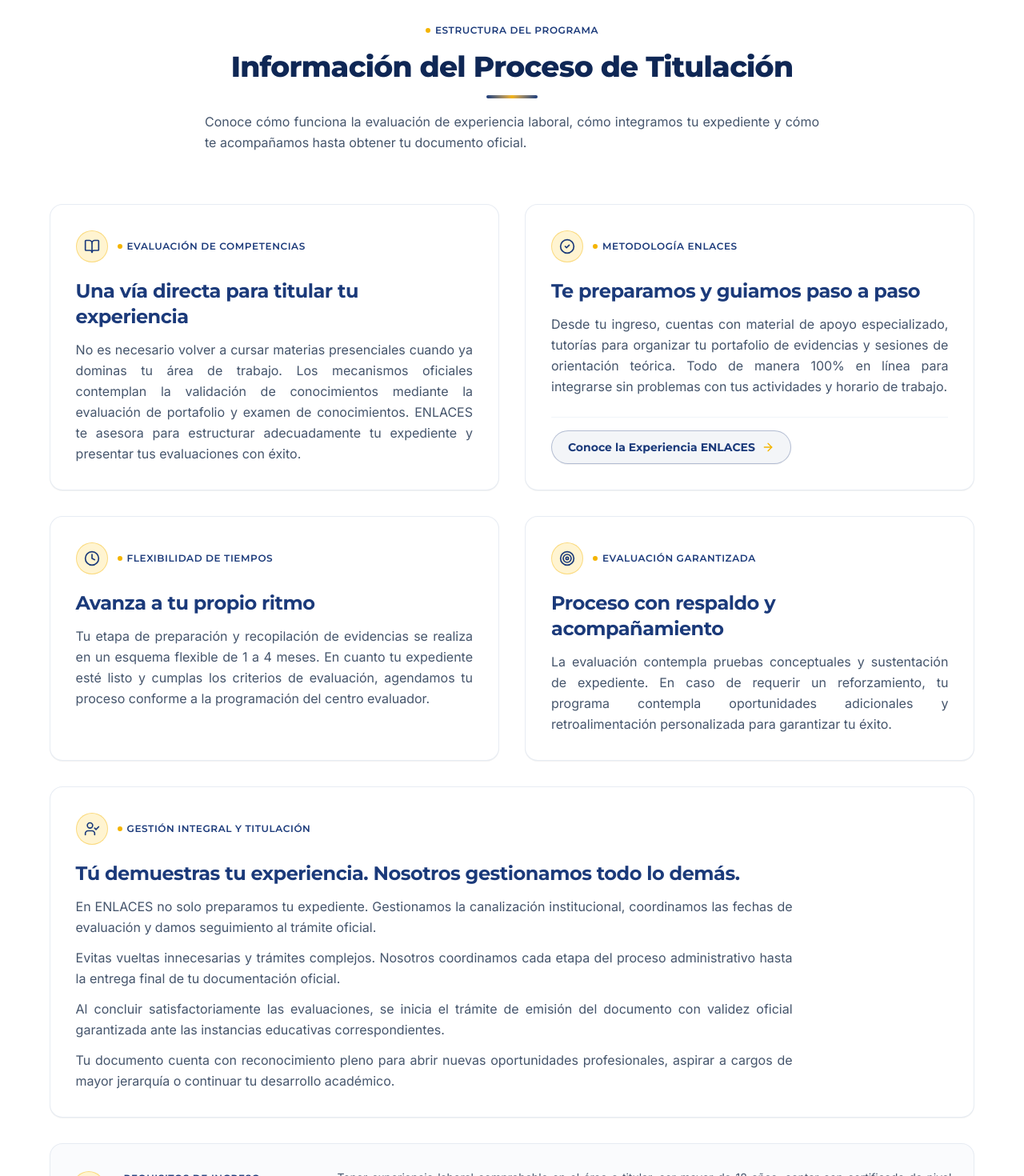
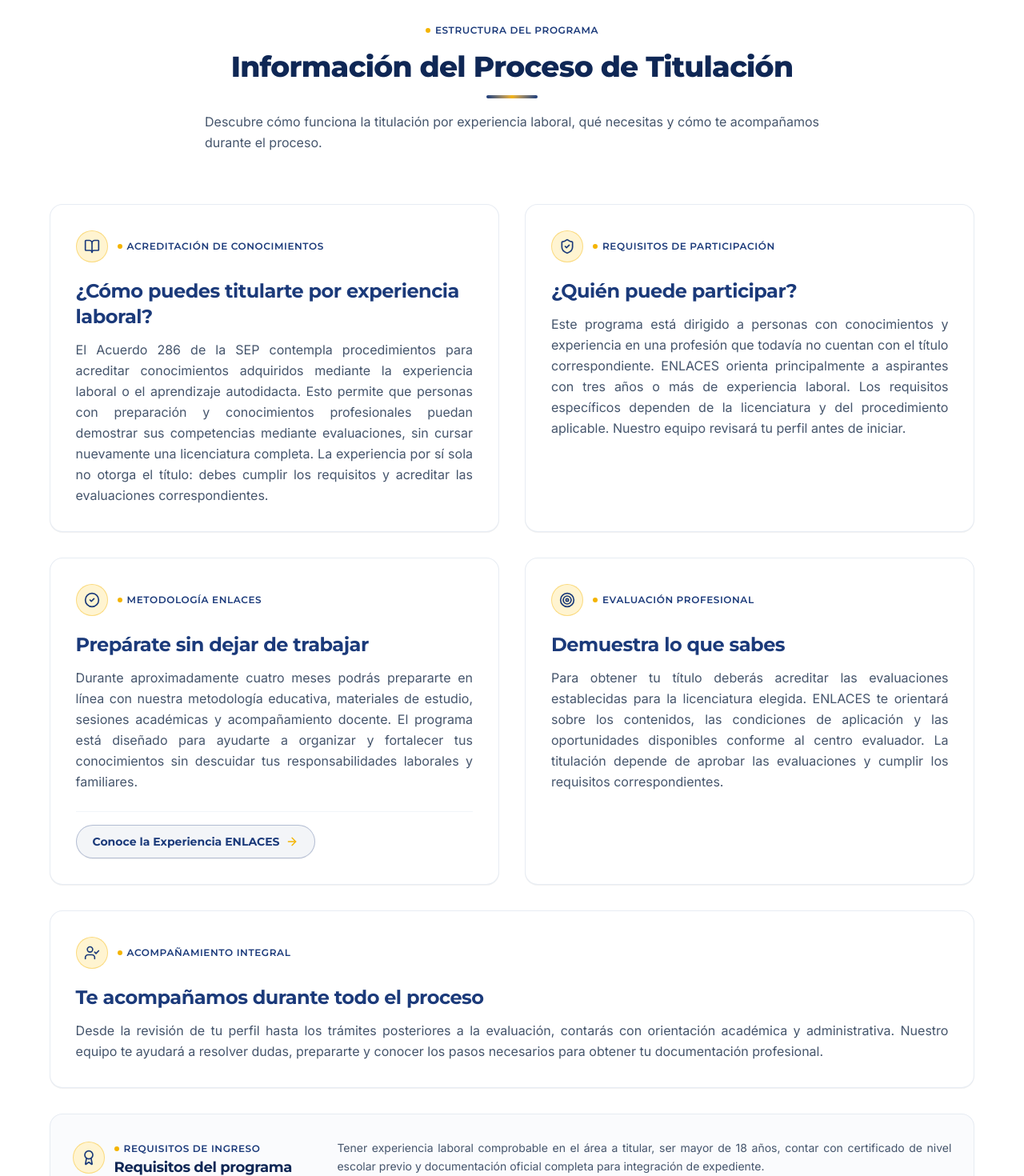
Before and after one commit to dmytro-webild/b02179c9-55a4-4431-96fc-35acbd36f5d2, a React (Vite) app: page /oferta/titulacion-por-experiencia-laboral in a window 1280 px wide. Shown: the part 1940-3410 px from the top of the page at 80% size. Built offline with nearby package versions, Linux system fonts and the light colour scheme.

Commit message:
Webild agent: Actualiza la sección de Información del Proceso de Titulació

```diff
--- a/src/pages/OfertaTitulacionExperienciaLaboralPage.tsx
+++ b/src/pages/OfertaTitulacionExperienciaLaboralPage.tsx
@@ -6,7 +6,6 @@ import {
   Award,
   ShieldCheck,
   Target,
-  Clock,
   ArrowRight,
   CheckCircle2,
   UserCheck,
@@ -264,13 +263,13 @@ export default function OfertaTitulacionExperienciaLaboralPage() {
             </h2>
             <div className="mx-auto my-4 h-1 w-16 rounded-full bg-gradient-to-r from-[#1B3A7A] via-[#F4B400] to-[#1B3A7A]" />
             <p className="font-['Inter'] text-slate-600 text-base leading-relaxed text-left sm:text-justify">
-              Conoce cómo funciona la evaluación de experiencia laboral, cómo integramos tu expediente y cómo te acompañamos hasta obtener tu documento oficial.
+              Descubre cómo funciona la titulación por experiencia laboral, qué necesitas y cómo te acompañamos durante el proceso.
             </p>
           </div>
 
           {/* Grid de 5 Bloques Informativos en 2 Columnas */}
           <div className="grid grid-cols-1 md:grid-cols-2 gap-6 sm:gap-8 items-stretch">
-            {/* Bloque 1: Alternativa Acuerdo 286 / Titulación por Experiencia */}
+            {/* Bloque 1: Acreditación de conocimientos */}
             <motion.div
               initial={{ opacity: 0, y: 20 }}
               whileInView={{ opacity: 1, y: 0 }}
@@ -284,24 +283,51 @@ export default function OfertaTitulacionExperienciaLaboralPage() {
                   </div>
                   <span className="inline-flex items-center gap-1.5 font-['Montserrat'] font-semibold text-xs text-[#1B3A7A] uppercase tracking-wider">
                     <span className="size-1.5 rounded-full bg-[#F4B400] shrink-0" />
-                    Evaluación de Competencias
+                    Acreditación de conocimientos
                   </span>
                 </div>
                 <h3 className="font-['Montserrat'] font-bold text-xl sm:text-2xl text-[#1B3A7A]">
-                  Una vía directa para titular tu experiencia
+                  ¿Cómo puedes titularte por experiencia laboral?
                 </h3>
                 <p className="mt-3 font-['Inter'] text-slate-600 text-sm sm:text-base leading-relaxed text-left sm:text-justify">
-                  No es necesario volver a cursar materias presenciales cuando ya dominas tu área de trabajo. Los mecanismos oficiales contemplan la validación de conocimientos mediante la evaluación de portafolio y examen de conocimientos. ENLACES te asesora para estructurar adecuadamente tu expediente y presentar tus evaluaciones con éxito.
+                  El Acuerdo 286 de la SEP contempla procedimientos para acreditar conocimientos adquiridos mediante la experiencia laboral o el aprendizaje autodidacta. Esto permite que personas con preparación y conocimientos profesionales puedan demostrar sus competencias mediante evaluaciones, sin cursar nuevamente una licenciatura completa. La experiencia por sí sola no otorga el título: debes cumplir los requisitos y acreditar las evaluaciones correspondientes.
                 </p>
               </div>
             </motion.div>
 
-            {/* Bloque 2: Preparación en Línea */}
+            {/* Bloque 2: Requisitos de participación */}
             <motion.div
               initial={{ opacity: 0, y: 20 }}
               whileInView={{ opacity: 1, y: 0 }}
               viewport={{ once: true }}
               transition={{ delay: 0.05 }}
+              className="rounded-2xl border border-slate-200/80 bg-white p-6 sm:p-8 shadow-2xs hover:border-[#F4B400]/60 transition-all flex flex-col justify-between"
+            >
+              <div>
+                <div className="flex items-center gap-3 mb-5">
+                  <div className="w-10 h-10 rounded-xl bg-[#FFF4D1] text-[#1B3A7A] flex items-center justify-center shrink-0 border border-[#F4B400]/40">
+                    <ShieldCheck className="w-5 h-5 text-[#1B3A7A]" />
+                  </div>
+                  <span className="inline-flex items-center gap-1.5 font-['Montserrat'] font-semibold text-xs text-[#1B3A7A] uppercase tracking-wider">
+                    <span className="size-1.5 rounded-full bg-[#F4B400] shrink-0" />
+                    Requisitos de participación
+                  </span>
+                </div>
+                <h3 className="font-['Montserrat'] font-bold text-xl sm:text-2xl text-[#1B3A7A]">
+                  ¿Quién puede participar?
+                </h3>
+                <p className="mt-3 font-['Inter'] text-slate-600 text-sm sm:text-base leading-relaxed text-left sm:text-justify">
+                  Este programa está dirigido a personas con conocimientos y experiencia en una profesión que todavía no cuentan con el título correspondiente. ENLACES orienta principalmente a aspirantes con tres años o más de experiencia laboral. Los requisitos específicos dependen de la licenciatura y del procedimiento aplicable. Nuestro equipo revisará tu perfil antes de iniciar.
+                </p>
+              </div>
+            </motion.div>
+
+            {/* Bloque 3: Metodología ENLACES */}
+            <motion.div
+              initial={{ opacity: 0, y: 20 }}
+              whileInView={{ opacity: 1, y: 0 }}
+              viewport={{ once: true }}
+              transition={{ delay: 0.1 }}
               className="rounded-2xl border border-slate-200/80 bg-white p-6 sm:p-8 shadow-2xs hover:border-[#F4B400]/60 transition-all flex flex-col justify-between"
             >
               <div>
@@ -315,10 +341,10 @@ export default function OfertaTitulacionExperienciaLaboralPage() {
                   </span>
                 </div>
                 <h3 className="font-['Montserrat'] font-bold text-xl sm:text-2xl text-[#1B3A7A]">
-                  Te preparamos y guiamos paso a paso
+                  Prepárate sin dejar de trabajar
                 </h3>
                 <p className="mt-3 font-['Inter'] text-slate-600 text-sm sm:text-base leading-relaxed text-left sm:text-justify">
-                  Desde tu ingreso, cuentas con material de apoyo especializado, tutorías para organizar tu portafolio de evidencias y sesiones de orientación teórica. Todo de manera 100% en línea para integrarse sin problemas con tus actividades y horario de trabajo.
+                  Durante aproximadamente cuatro meses podrás prepararte en línea con nuestra metodología educativa, materiales de estudio, sesiones académicas y acompañamiento docente. El programa está diseñado para ayudarte a organizar y fortalecer tus conocimientos sin descuidar tus responsabilidades laborales y familiares.
                 </p>
               </div>
               <div className="mt-6 pt-4 border-t border-slate-100">
@@ -332,34 +358,7 @@ export default function OfertaTitulacionExperienciaLaboralPage() {
               </div>
             </motion.div>
 
-            {/* Bloque 3: Avanza a tu propio ritmo */}
-            <motion.div
-              initial={{ opacity: 0, y: 20 }}
-              whileInView={{ opacity: 1, y: 0 }}
-              viewport={{ once: true }}
-              transition={{ delay: 0.1 }}
-              className="rounded-2xl border border-slate-200/80 bg-white p-6 sm:p-8 shadow-2xs hover:border-[#F4B400]/60 transition-all flex flex-col justify-between"
-            >
-              <div>
-                <div className="flex items-center gap-3 mb-5">
-                  <div className="w-10 h-10 rounded-xl bg-[#FFF4D1] text-[#1B3A7A] flex items-center justify-center shrink-0 border border-[#F4B400]/40">
-                    <Clock className="w-5 h-5 text-[#1B3A7A]" />
-                  </div>
-                  <span className="inline-flex items-center gap-1.5 font-['Montserrat'] font-semibold text-xs text-[#1B3A7A] uppercase tracking-wider">
-                    <span className="size-1.5 rounded-full bg-[#F4B400] shrink-0" />
-                    Flexibilidad de Tiempos
-                  </span>
-                </div>
-                <h3 className="font-['Montserrat'] font-bold text-xl sm:text-2xl text-[#1B3A7A]">
-                  Avanza a tu propio ritmo
-                </h3>
-                <p className="mt-3 font-['Inter'] text-slate-600 text-sm sm:text-base leading-relaxed text-left sm:text-justify">
-                  Tu etapa de preparación y recopilación de evidencias se realiza en un esquema flexible de 1 a 4 meses. En cuanto tu expediente esté listo y cumplas los criterios de evaluación, agendamos tu proceso conforme a la programación del centro evaluador.
-                </p>
-              </div>
-            </motion.div>
-
-            {/* Bloque 4: Oportunidades de evaluación */}
+            {/* Bloque 4: Evaluación profesional */}
             <motion.div
               initial={{ opacity: 0, y: 20 }}
               whileInView={{ opacity: 1, y: 0 }}
@@ -374,19 +373,19 @@ export default function OfertaTitulacionExperienciaLaboralPage() {
                   </div>
                   <span className="inline-flex items-center gap-1.5 font-['Montserrat'] font-semibold text-xs text-[#1B3A7A] uppercase tracking-wider">
                     <span className="size-1.5 rounded-full bg-[#F4B400] shrink-0" />
-                    Evaluación Garantizada
+                    Evaluación profesional
                   </span>
                 </div>
                 <h3 className="font-['Montserrat'] font-bold text-xl sm:text-2xl text-[#1B3A7A]">
-                  Proceso con respaldo y acompañamiento
+                  Demuestra lo que sabes
                 </h3>
                 <p className="mt-3 font-['Inter'] text-slate-600 text-sm sm:text-base leading-relaxed text-left sm:text-justify">
-                  La evaluación contempla pruebas conceptuales y sustentación de expediente. En caso de requerir un reforzamiento, tu programa contempla oportunidades adicionales y retroalimentación personalizada para garantizar tu éxito.
+                  Para obtener tu título deberás acreditar las evaluaciones establecidas para la licenciatura elegida. ENLACES te orientará sobre los contenidos, las condiciones de aplicación y las oportunidades disponibles conforme al centro evaluador. La titulación depende de aprobar las evaluaciones y cumplir los requisitos correspondientes.
                 </p>
               </div>
             </motion.div>
 
-            {/* Bloque 5: Tú estudias. Nosotros nos encargamos del proceso. */}
+            {/* Bloque 5: Acompañamiento integral */}
             <motion.div
               initial={{ opacity: 0, y: 20 }}
               whileInView={{ opacity: 1, y: 0 }}
@@ -401,26 +400,15 @@ export default function OfertaTitulacionExperienciaLaboralPage() {
                   </div>
                   <span className="inline-flex items-center gap-1.5 font-['Montserrat'] font-semibold text-xs text-[#1B3A7A] uppercase tracking-wider">
                     <span className="size-1.5 rounded-full bg-[#F4B400] shrink-0" />
-                    Gestión Integral y Titulación
+                    Acompañamiento integral
                   </span>
                 </div>
                 <h3 className="font-['Montserrat'] font-bold text-xl sm:text-2xl text-[#1B3A7A]">
-                  Tú demuestras tu experiencia. Nosotros gestionamos todo lo demás.
+                  Te acompañamos durante todo el proceso
                 </h3>
-                <div className="mt-3 font-['Inter'] text-slate-600 text-sm sm:text-base leading-relaxed max-w-4xl space-y-3">
-                  <p className="text-left sm:text-justify">
-                    En ENLACES no solo preparamos tu expediente. Gestionamos la canalización institucional, coordinamos las fechas de evaluación y damos seguimiento al trámite oficial.
-                  </p>
-                  <p className="text-left sm:text-justify">
-                    Evitas vueltas innecesarias y trámites complejos. Nosotros coordinamos cada etapa del proceso administrativo hasta la entrega final de tu documentación oficial.
-                  </p>
-                  <p className="text-left sm:text-justify">
-                    Al concluir satisfactoriamente las evaluaciones, se inicia el trámite de emisión del documento con validez oficial garantizada ante las instancias educativas correspondientes.
-                  </p>
-                  <p className="text-left sm:text-justify">
-                    Tu documento cuenta con reconocimiento pleno para abrir nuevas oportunidades profesionales, aspirar a cargos de mayor jerarquía o continuar tu desarrollo académico.
-                  </p>
-                </div>
+                <p className="mt-3 font-['Inter'] text-slate-600 text-sm sm:text-base leading-relaxed text-left sm:text-justify">
+                  Desde la revisión de tu perfil hasta los trámites posteriores a la evaluación, contarás con orientación académica y administrativa. Nuestro equipo te ayudará a resolver dudas, prepararte y conocer los pasos necesarios para obtener tu documentación profesional.
+                </p>
               </div>
             </motion.div>
           </div>
```
